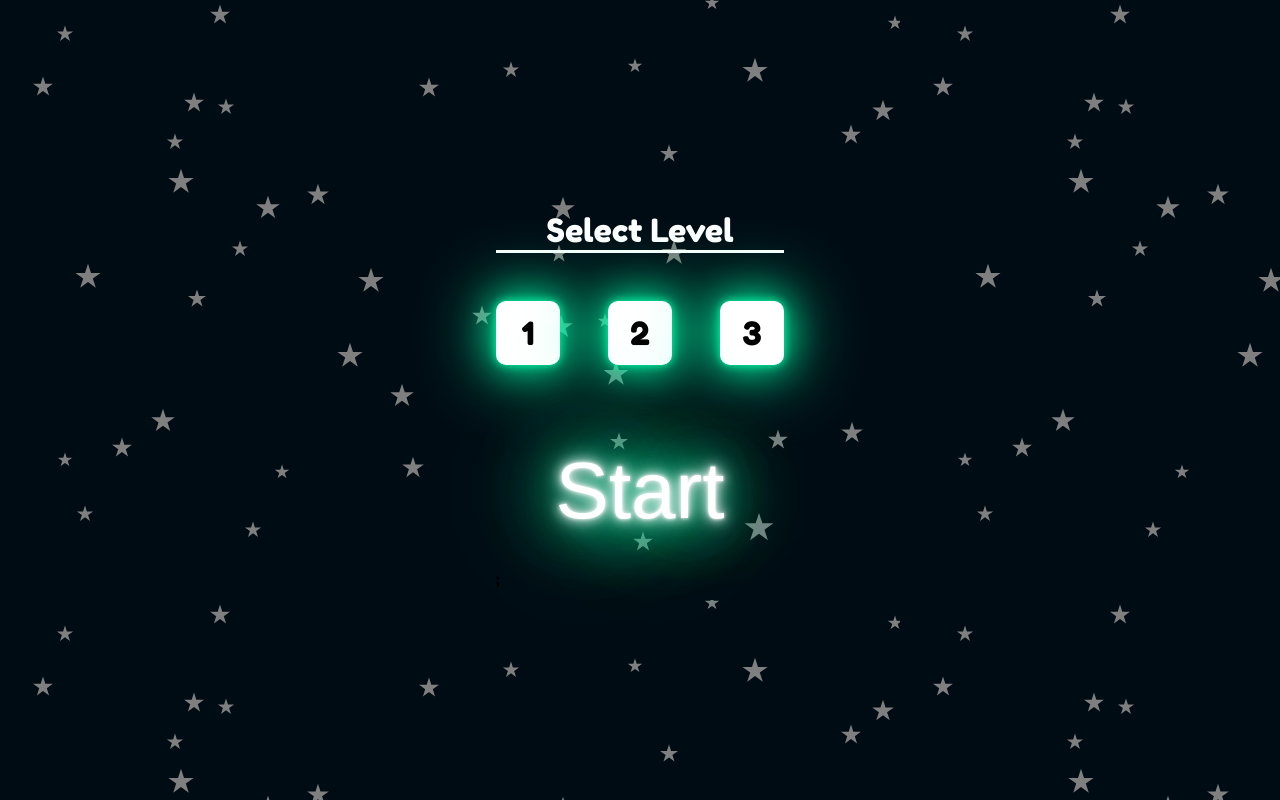
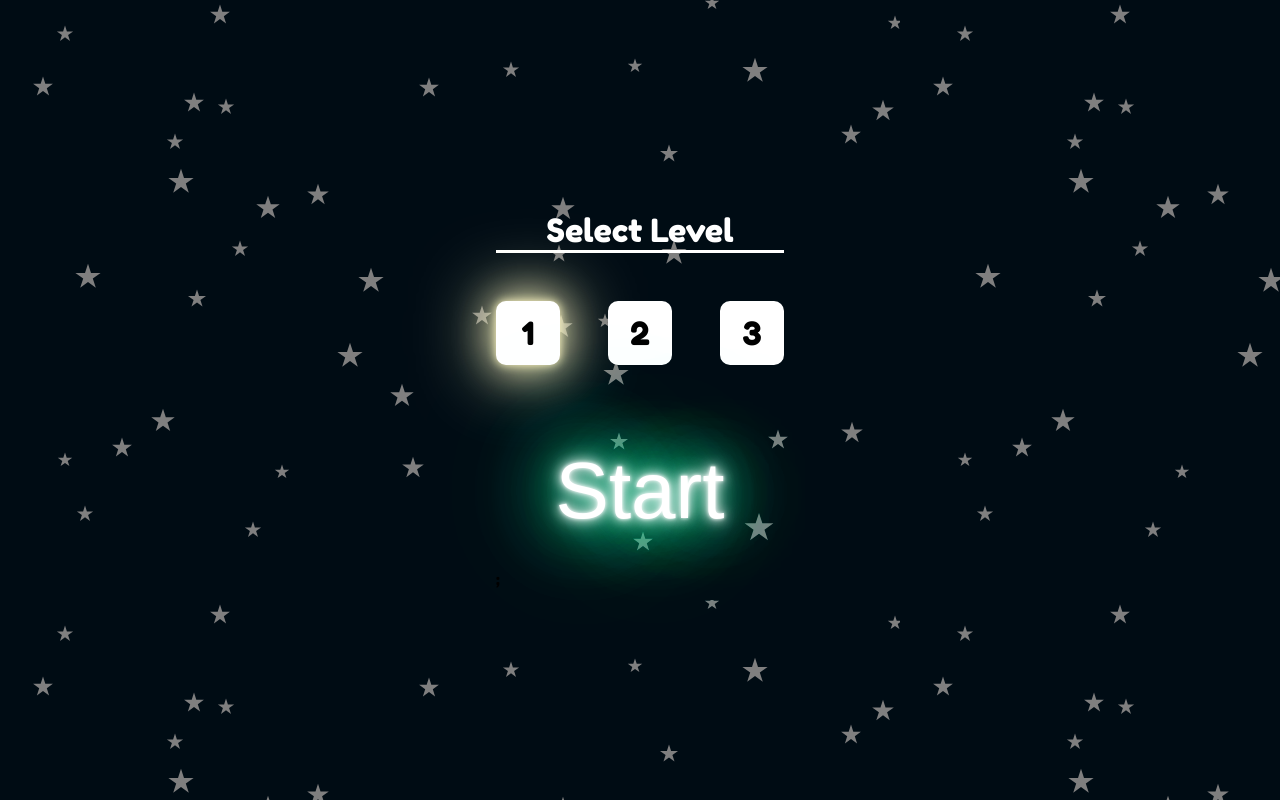
Before and after one commit to GrzegorzBanaszak/caught-ball, a React (Create React App) app: page / in a window 1280 px wide. Built offline with nearby package versions, Linux system fonts and the light colour scheme; a web font is replaced by a local one.

Commit message:
Add select level change handler

```diff
--- a/src/components/Canvas.tsx
+++ b/src/components/Canvas.tsx
@@ -1,28 +1,59 @@
-import React from 'react'
+import React from "react";
 
-import bg from '../assets/bg-canvas.svg'
-import useGame from '../hooks/useGame'
-import "../styles/canvas.css"
-import Ball from './Ball'
-import Control from './Control'
-import Navigation from './Navigation'
-
+import bg from "../assets/bg-canvas.svg";
+import useGame from "../hooks/useGame";
+import "../styles/canvas.css";
+import Ball from "./Ball";
+import Control from "./Control";
+import Navigation from "./Navigation";
 
 const Canvas: React.FC = (): JSX.Element => {
-  const { balls, onBallClick, roundTime, score, isPlaing, onClickStart, gameState
-  } = useGame()
-
+  const {
+    balls,
+    onBallClick,
+    roundTime,
+    score,
+    isPlaing,
+    onClickStart,
+    gameState,
+    level,
+    map,
+    selectLevel,
+  } = useGame();
 
   return (
-    <main style={{ backgroundImage: `url(${bg})` }} className="canvas-container">
+    <main
+      style={{ backgroundImage: `url(${bg})` }}
+      className="canvas-container"
+    >
       {isPlaing && <Navigation roundTime={roundTime} score={score} />}
       {balls.map((item) => {
-        const { size, positionX, positionY, color, id, points } = item
-        return <Ball onBallClick={onBallClick} key={id} ballId={id} size={size} positionX={positionX} positionY={positionY} color={color} points={points} />
+        const { size, positionX, positionY, color, id, points } = item;
+        return (
+          <Ball
+            onBallClick={onBallClick}
+            key={id}
+            ballId={id}
+            size={size}
+            positionX={positionX}
+            positionY={positionY}
+            color={color}
+            points={points}
+          />
+        );
       })}
-      {!isPlaing && <Control onClickStart={onClickStart} gameState={gameState} score={score} />}
+      {!isPlaing && (
+        <Control
+          map={map}
+          level={level}
+          onClickStart={onClickStart}
+          gameState={gameState}
+          score={score}
+          selectLevel={selectLevel}
+        />
+      )}
     </main>
-  )
-}
+  );
+};
 
-export default Canvas
+export default Canvas;
--- a/src/components/Control.tsx
+++ b/src/components/Control.tsx
@@ -1,10 +1,15 @@
 import React from "react";
 import { GameStateEnum } from "../interfaces/GameStatEnum";
 import styled, { keyframes } from "styled-components";
+import ILevel from "../interfaces/ILevel";
+import IMap from "../interfaces/IMap";
 interface IControlProps {
   gameState: GameStateEnum;
   onClickStart: () => void;
   score: number;
+  level: ILevel;
+  map: IMap;
+  selectLevel: (levelId: string) => void;
 }
 
 const Container = styled.div`
@@ -14,37 +19,44 @@ const Container = styled.div`
   top: 50%;
   left: 50%;
   transform: translate(-50%, -50%);
-  h4{
-      font-weight:400 ;
-      text-align:center ;
-      color:white;
-      font-size:2rem ;
-      border-bottom:3px solid white ;
-
+  h4 {
+    font-weight: 400;
+    text-align: center;
+    color: white;
+    font-size: 2rem;
+    border-bottom: 3px solid white;
   }
 `;
 
 const LevelsList = styled.ul`
-    margin:3rem 0 ;
-    display: flex ;
-    justify-content:center ;
-    list-style-type:none ;
-    font-size:2rem ;
-    gap:3rem;
-    li{
-        width:4rem ;
-        height:4rem ;
-        display:flex ;
-        align-items:center ;
-        justify-content:center ;
-        background-color:white;
-        color:black;
-        border-radius:10px ;
-        border:2px solid #fff ;
-        box-shadow: 0 0 10px #0fa, 0 0 40px #0fa, 0 0 80px #0fa;
+  margin: 3rem 0;
+  display: flex;
+  justify-content: center;
+  list-style-type: none;
+  font-size: 2rem;
+  gap: 3rem;
+`;
+
+interface ILevelSelectProps {
+  isSelect: boolean;
+  color: string;
+}
+const LevelSelect = styled.li<ILevelSelectProps>`
+  width: 4rem;
+  height: 4rem;
+  display: flex;
+  align-items: center;
+  justify-content: center;
+  background-color: white;
+  color: black;
+  border-radius: 10px;
+  border: 2px solid #fff;
+  ${(props) =>
+    props.isSelect &&
+    `box-shadow: 0 0 10px ${props.color}, 0 0 40px ${props.color}, 0 0 80px ${props.color};`}
+
   cursor: pointer;
-    }
-`
+`;
 
 const StarButtonKeyfram = keyframes`
 100% {
@@ -75,8 +87,8 @@ const StarButtonKeyfram = keyframes`
 
 const StartButton = styled.button`
   color: white;
-  display:block ;
-  margin:0 auto ;
+  display: block;
+  margin: 0 auto;
   padding: 2rem;
   outline: none;
   border: none;
@@ -94,29 +106,36 @@ const Control: React.FC<IControlProps> = ({
   gameState,
   onClickStart,
   score,
+  level,
+  map,
+  selectLevel,
 }): JSX.Element => {
   if (gameState === GameStateEnum.Start) {
     return (
       <Container>
         <h4>Select Level</h4>
         <LevelsList>
-                    <li>1</li>
-                    <li>2</li>
-                    <li>3</li>
+          {map.levels.map((levelElement) => (
+            <LevelSelect
+              isSelect={level.id === levelElement.id}
+              color={levelElement.levelColor}
+              key={levelElement.id}
+              onClick={() => selectLevel(levelElement.id)}
+            >
+              {levelElement.name}
+            </LevelSelect>
+          ))}
         </LevelsList>
         <StartButton onClick={onClickStart}>Start</StartButton>;
       </Container>
-        )
-
-
+    );
   }
   if (gameState === GameStateEnum.Result) {
     return (
       <Container>
         <Result>You result is {score} pt </Result>;
       </Container>
-        )
-
+    );
   }
   return <div>Controler</div>;
 };
--- a/src/hooks/useGame.ts
+++ b/src/hooks/useGame.ts
@@ -15,6 +15,9 @@ type GameReturnType = {
   gameState: GameStateEnum;
   onBallClick: (ballId: string, pointsToAdd: number) => void;
   onClickStart: () => void;
+  level: ILevel;
+  map: IMap;
+  selectLevel: (levelId: string) => void;
 };
 
 const useGame = (): GameReturnType => {
@@ -173,6 +176,17 @@ const useGame = (): GameReturnType => {
     setGameState(GameStateEnum.Plaing);
   };
 
+  /**
+   * Change current level
+   * @param levelId Id selected level
+   */
+  const selectLevel = (levelId: string): void => {
+    const selectedLevel = map.levels.find((level) => level.id === levelId);
+    if (selectedLevel !== undefined) {
+      setLevel(selectedLevel);
+    }
+  };
+
   return {
     balls,
     roundTime,
@@ -181,6 +195,9 @@ const useGame = (): GameReturnType => {
     isPlaing,
     onClickStart,
     gameState,
+    level,
+    map,
+    selectLevel,
   };
 };
 
--- a/src/maps.ts
+++ b/src/maps.ts
@@ -18,7 +18,7 @@ export const mapsCollection: IMap[] = [
         name: "2",
         ballsLimit: 60,
         timeOfBallDisplay: [800, 2500],
-        gameTime: 60,
+        gameTime: 40,
         levelColor: "#fff59d",
       },
       {
@@ -26,7 +26,7 @@ export const mapsCollection: IMap[] = [
         name: "3",
         ballsLimit: 90,
         timeOfBallDisplay: [600, 2000],
-        gameTime: 60,
+        gameTime: 30,
         levelColor: "#fff176",
       },
     ],
```
Lines whose indentation alone changed are shown as unchanged.
